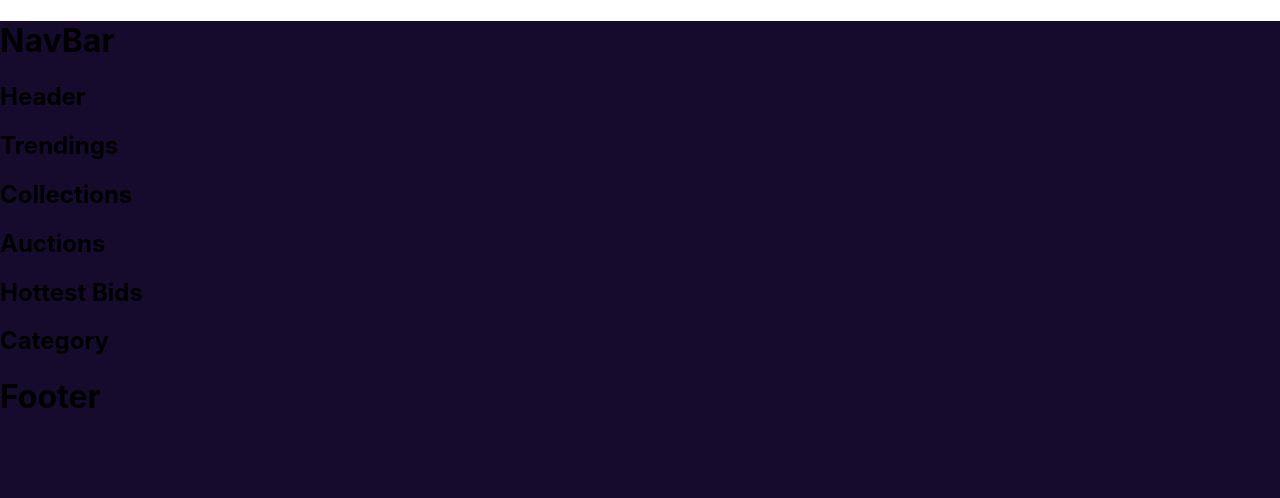
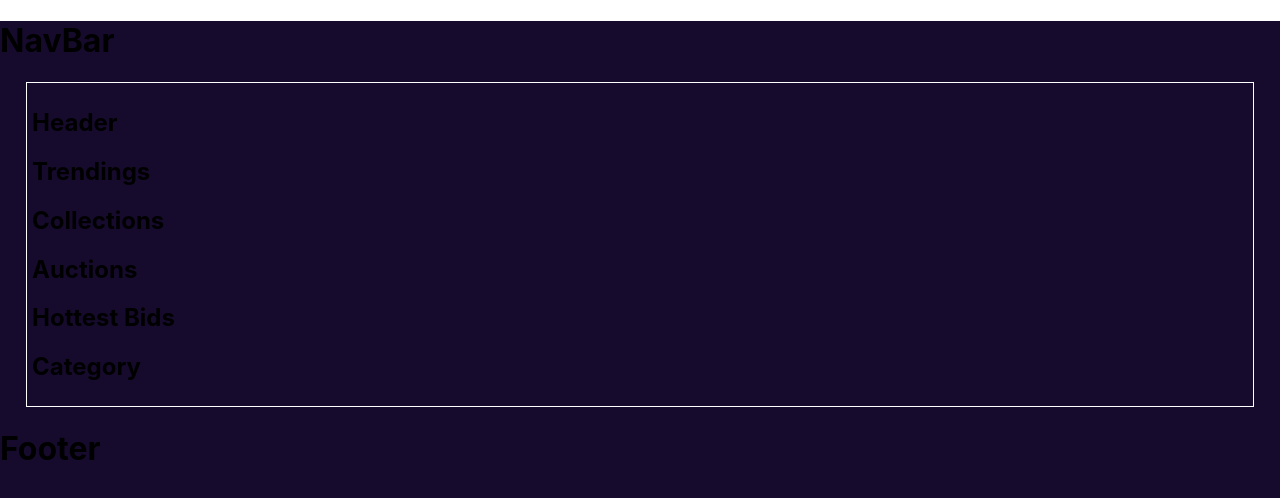
Before and after one commit to victoryohanna/McGeorgeTestProject, a React (Create React App) app: page / in a window 1280 px wide. Shown: the top 498 px of the page. Built offline with nearby package versions, Linux system fonts and the light colour scheme.

Commit message:
styled landinpage

```diff
--- a/src/styles/pages/landingPage.css
+++ b/src/styles/pages/landingPage.css
@@ -1,5 +1,8 @@
 
 .container{
-    /* border: 1px solid black;
-    background: #170B2D; */
+    border: 1px solid white;
+    width: 95%;
+    margin: auto;
+    padding: 5px;
+
 }
```
